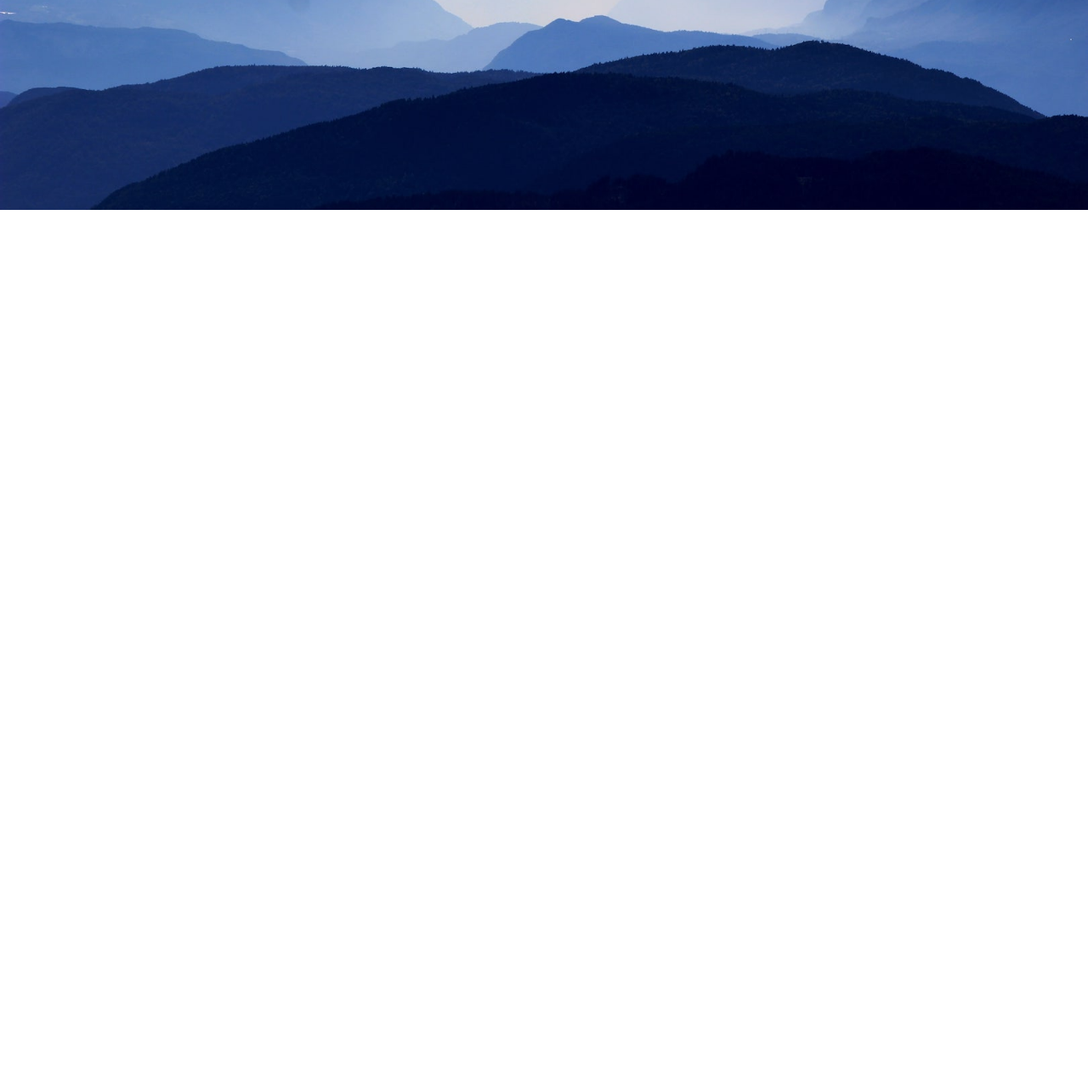
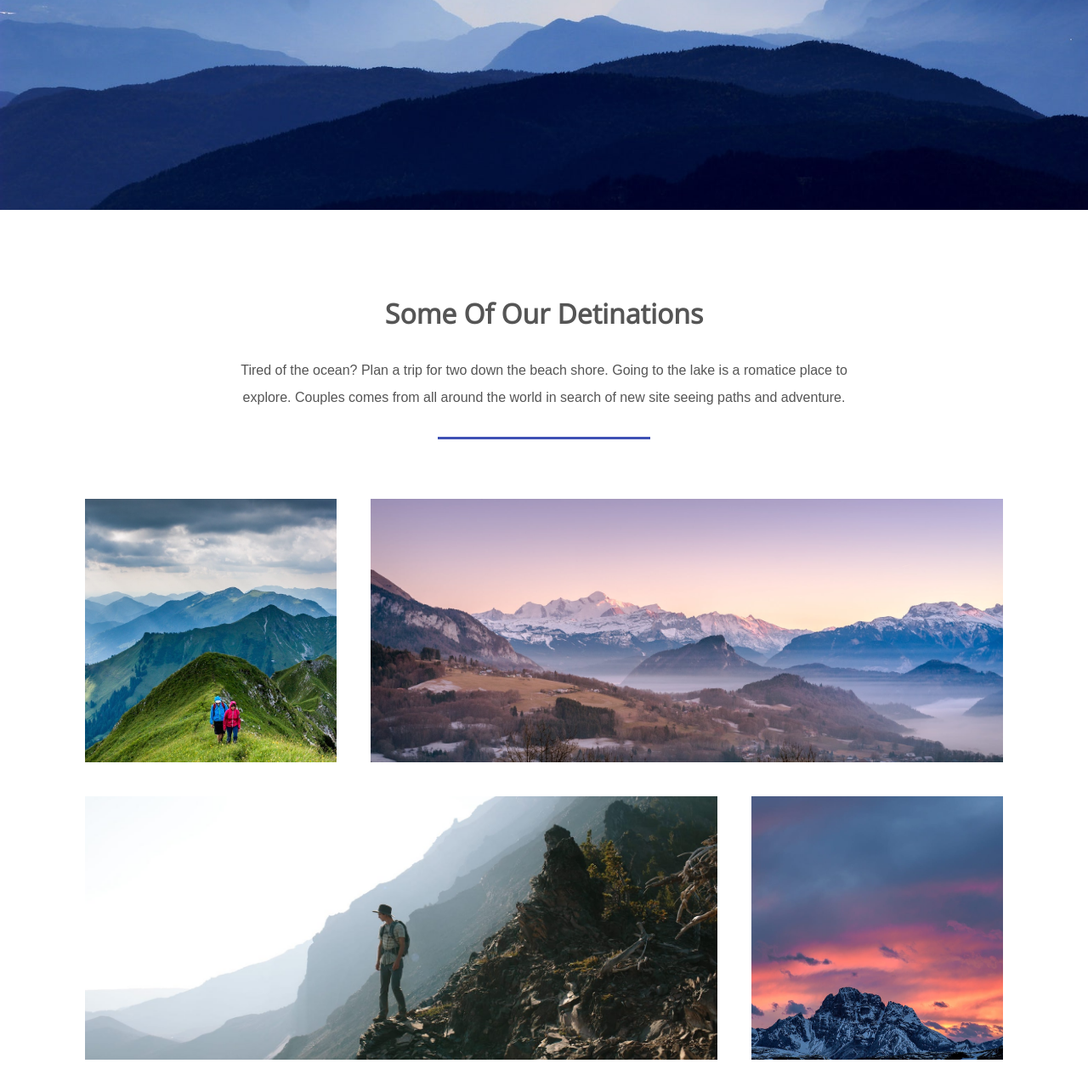
Before and after one commit to antdevelopment1/Nature_FlexBox_WebSite, a plain HTML site: page index.html in a window 1280 px wide. Shown: the part 553-1838 px from the top of the page at 85% size. Before the commit the page ends 800 px from the top, so only its background shows below. Drawn offline with nearby package versions, Linux system fonts and the light colour scheme.

Commit message:
Structure for destinations section

```diff
--- a/index.html
+++ b/index.html
@@ -26,5 +26,20 @@
             <a href="#" class="btn">Contact Us Now</a>
         </div>
     </section>
+
+    <section class="destinations">
+        <h3 class="title">Some Of Our Detinations</h3>
+        <p>Tired of the ocean? Plan a trip for two down the beach shore. Going to the lake is a romatice place to explore. Couples comes from all around the world
+            in search of new site seeing paths and adventure.
+        </p>
+        <hr>
+
+        <ul class="grid">
+            <li class="small" style="background-image: url(./../images/mountain1.jpg);"></li>
+            <li class="large" style="background-image: url(./../images/mountain2.jpg);"></li>
+            <li class="large" style="background-image: url(./../images/mountain3.jpg);"></li>
+            <li class="small" style="background-image: url(./../images/mountain4.jpg);"></li>
+        </ul>
+    </section>
 </body>
 </html>
```
